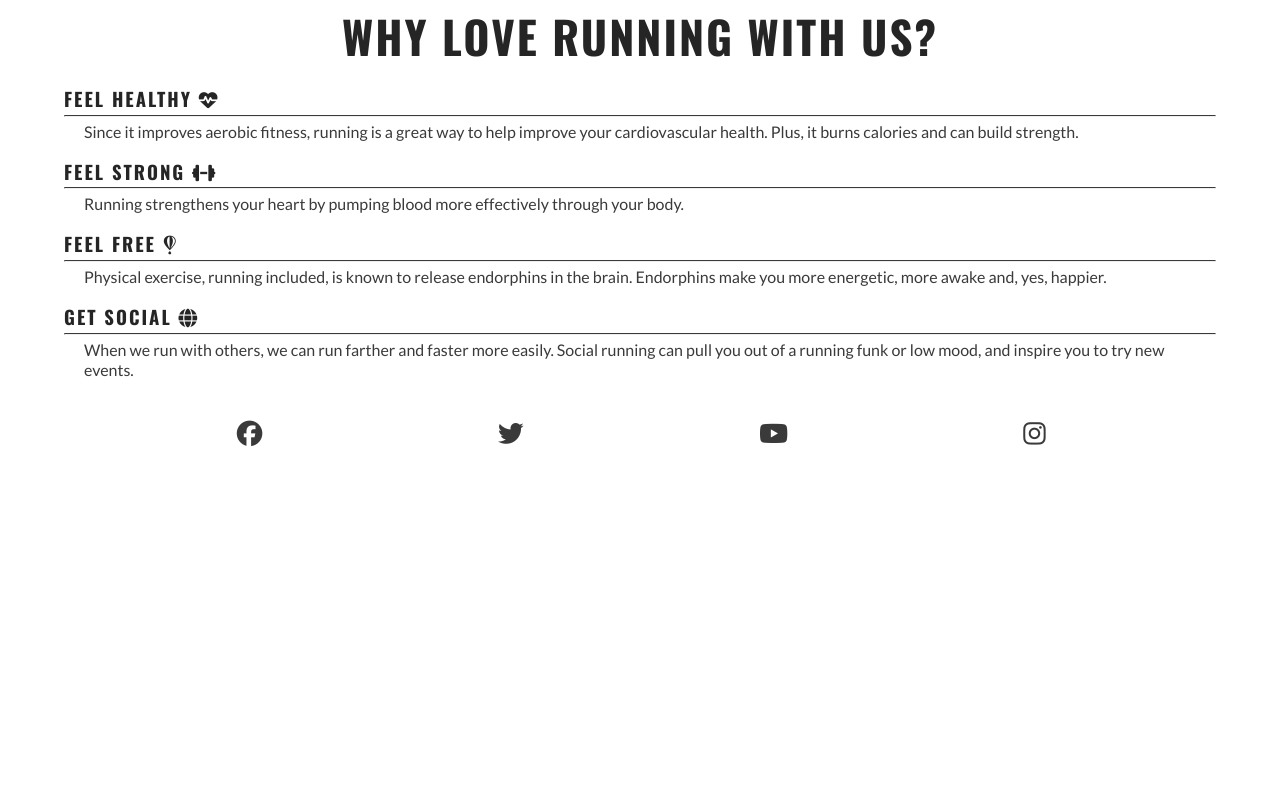
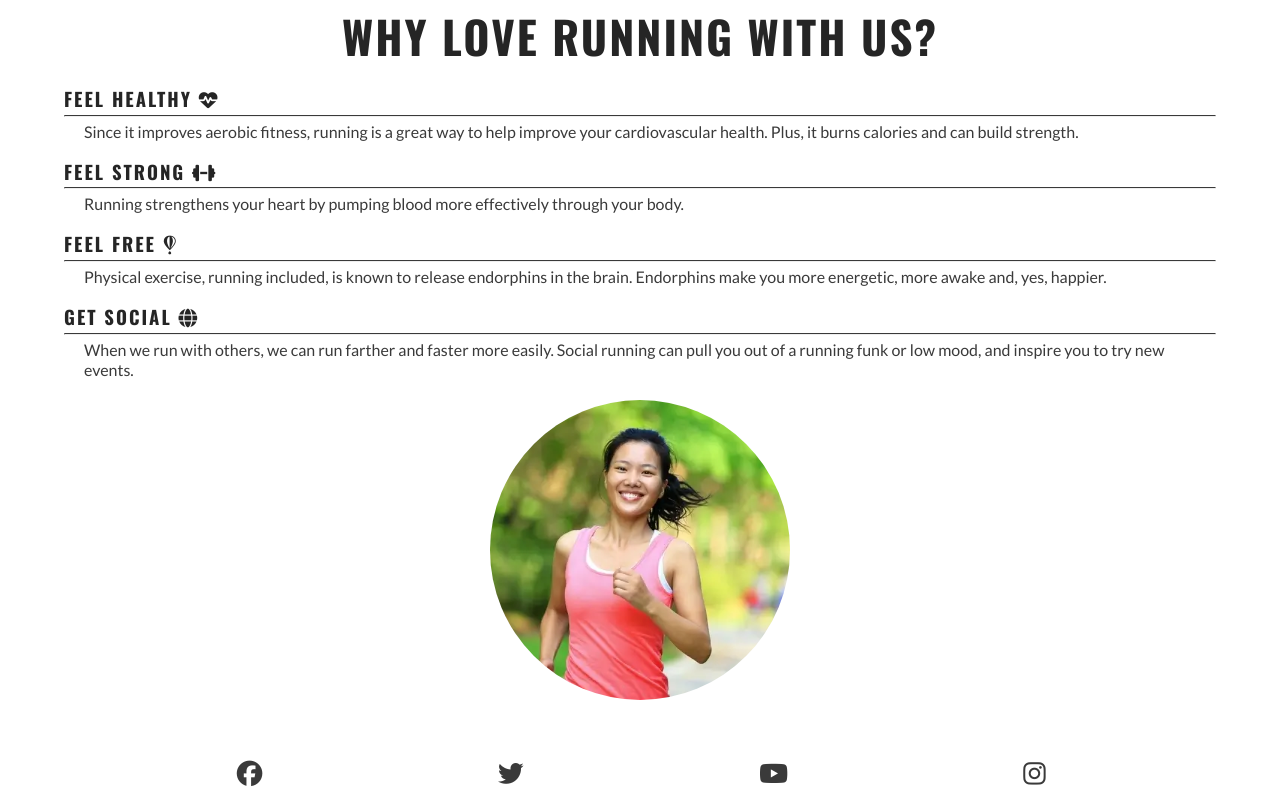
Before and after one commit to rzvgHub/love-running, a plain HTML site: page index.html in a window 1280 px wide. Shown: the part 692-1500 px from the top of the page. Before the commit the page ends 1160 px from the top, so only its background shows below. Drawn offline with nearby package versions, Linux system fonts and the light colour scheme.

Commit message:
Circular image added to reason section

```diff
--- a/assets/css/style.css
+++ b/assets/css/style.css
@@ -141,6 +141,27 @@ hr {
     margin: 5px 0;
 }
 
+ /* CIRCLE COVER PIC */
+#circle-cover-bg {
+
+    background: url(../images/reasons-image.webp) no-repeat top center / cover;
+    height: 90vw;
+    width: 90vw;
+    margin-bottom: 20px;
+
+    /* MAKES IT A CIRCLE if start with square div .148 .149 */
+    border-radius: 50%;
+    max-width: 300px;
+    max-height: 300px;
+
+}
+    /* center the image when phone rotate */
+#benefits-image {
+display: flex;
+align-items: center;
+justify-content: center;
+
+}
 
 /* Nav bar styles for the DROPDOWN MENU */
 
--- a/index.html
+++ b/index.html
@@ -78,6 +78,9 @@
                     you out of a running funk or low mood, and inspire you to try new events.</p>
             </div>
         </div>
+        <div id="benefits-image">
+            <div id="circle-cover-bg"></div>
+        </div>
     </div>
 </section>
 
```
Also changed, not shown: assets/images/reasons-image.webp (added).
